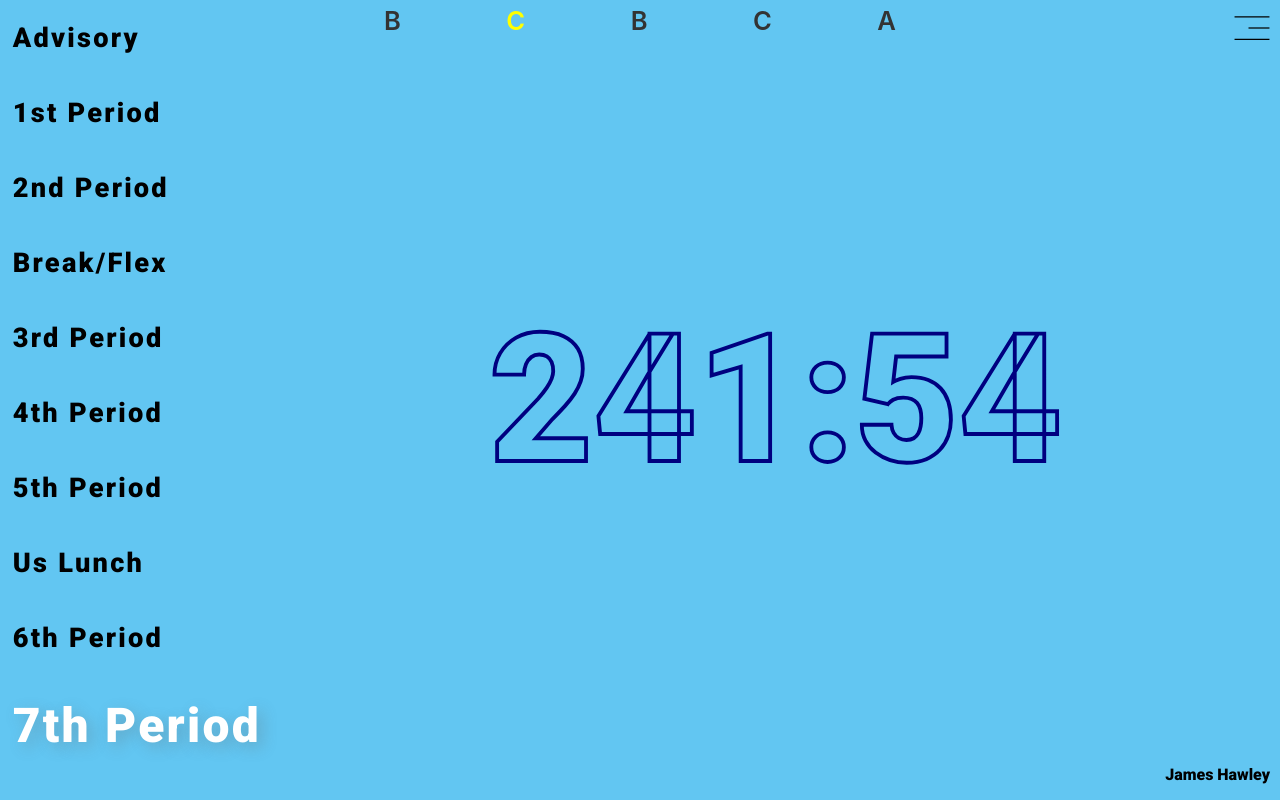
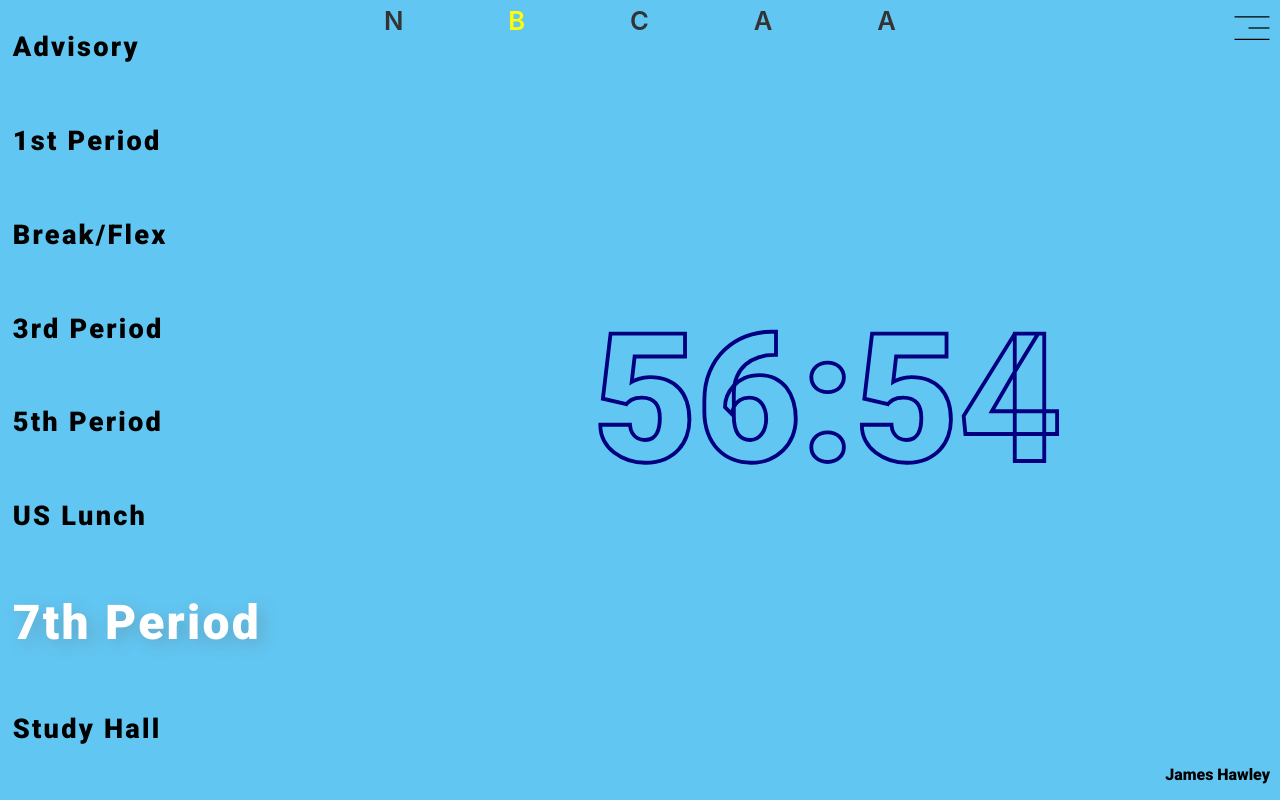
Before and after one commit to jameshawley29/tpstime, a Svelte app: page / in a window 1280 px wide. Built offline with nearby package versions, Linux system fonts and the light colour scheme.

Commit message:
Changed Day to B

```diff
--- a/src/stores.js
+++ b/src/stores.js
@@ -60,6 +60,65 @@ export let periods = [
   ]
 */
 
+/*[
+  {
+    "name": "Advisory",
+    "time": [
+      "08:00",
+      "08:20"
+    ]
+  },
+  {
+    "name": "2nd Period",
+    "time": [
+      "08:25",
+      "09:45"
+    ]
+  },
+  {
+    "name": "Break/Flex",
+    "time": [
+      "09:50",
+      "10:15"
+    ]
+  },
+  {
+    "name": "4th Period",
+    "time": [
+      "10:20",
+      "11:40"
+    ]
+  },
+  {
+    "name": "US Middle Block",
+    "time": [
+      "11:45",
+      "12:35"
+    ]
+  },
+  {
+    "name": "US Lunch",
+    "time": [
+      "12:40",
+      "13:20"
+    ]
+  },
+  {
+    "name": "6th Period",
+    "time": [
+      "13:25",
+      "14:45"
+    ]
+  },
+  {
+    "name": "Study Period",
+    "time": [
+      "14:45",
+      "15:15"
+    ]
+  }
+]*/
+
 export let periods = [
   {
     "name": "Advisory",
@@ -72,65 +131,51 @@ export let periods = [
     "name": "1st Period",
     "time": [
       "08:10",
-      "08:40"
-    ]
-  },
-  {
-    "name": "2nd Period",
-    "time": [
-      "08:45",
-      "09:15"
+      "09:30"
     ]
   },
   {
     "name": "Break/Flex",
     "time": [
-      "09:20",
-      "09:30"
+      "09:35",
+      "09:55"
     ]
   },
   {
     "name": "3rd Period",
     "time": [
-      "9:35",
-      "10:05"
-    ]
-  },
-  {
-    "name": "4th Period",
-    "time": [
-      "10:10",
-      "10:40"
+      "10:00",
+      "11:20"
     ]
   },
   {
     "name": "5th Period",
     "time": [
-      "10:45",
-      "11:15"
+      "11:25",
+      "12:45"
     ]
   },
   {
-    "name": "Us Lunch",
+    "name": "US Lunch",
     "time": [
-      "11:20",
-      "11:50"
-    ]
-  },
-  {
-    "name": "6th Period",
-    "time": [
-      "11:55",
-      "12:25"
+      "12:50",
+      "13:30"
     ]
   },
   {
     "name": "7th Period",
     "time": [
-      "12:30",
-      "18:00"
+      "13:35",
+      "14:55"
+    ]
+  },
+  {
+    "name": "Study Hall",
+    "time": [
+      "14:55",
+      "15:15"
     ]
   }
 ]
 
-export let weekSchedule = ["B","C","B","C","A"]
+export let weekSchedule = ["N","B","C","A","A"]
```
